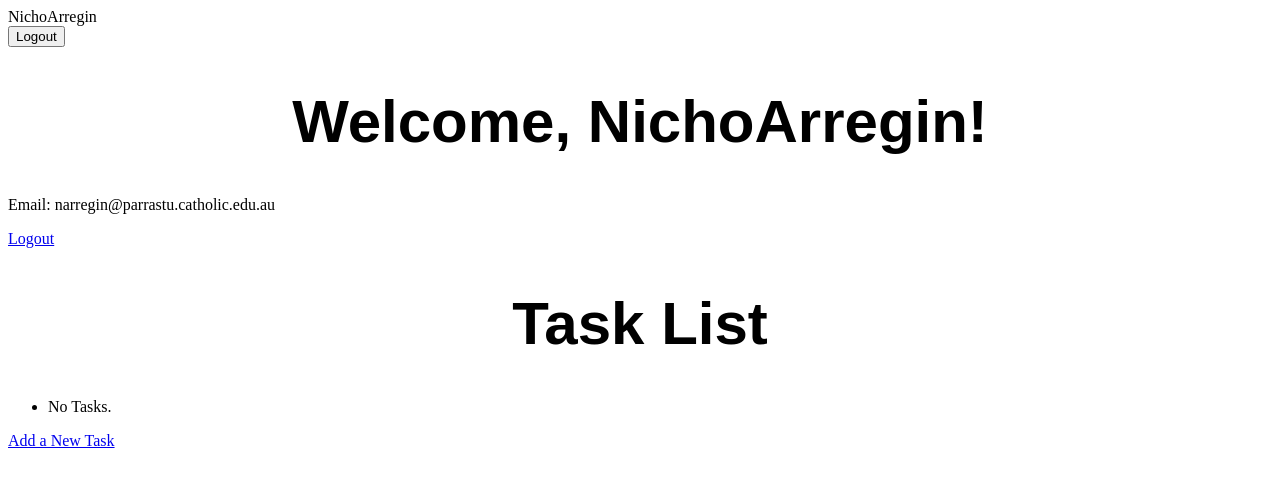
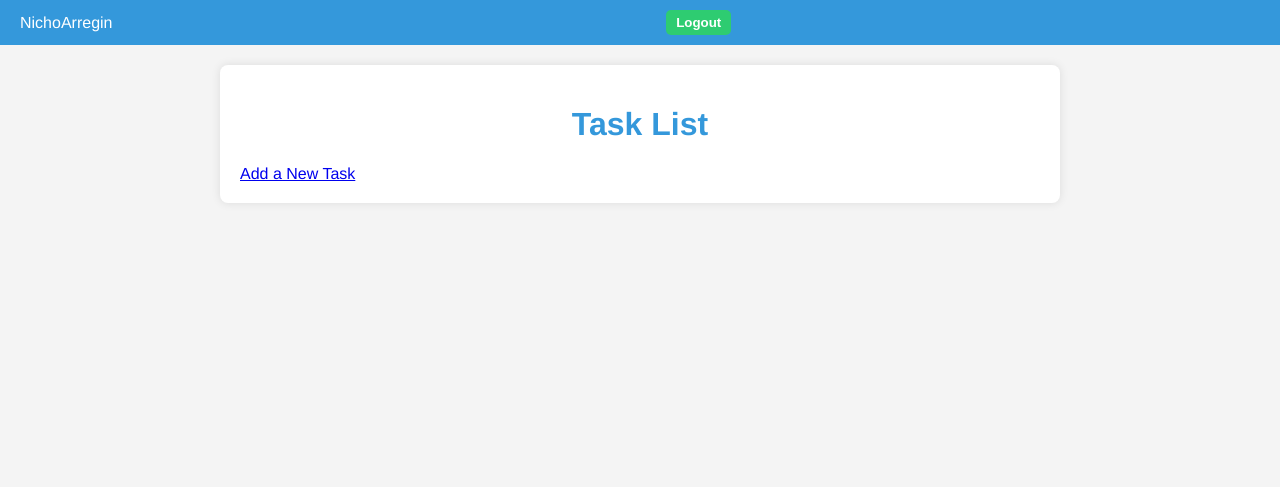
Before and after one commit to NichoArregin/pwa_project, a Django app: page /users/ in a window 1280 px wide. Shown: the top 487 px of the page. Run offline with Django 5.2, Linux system fonts and the light colour scheme; a user stored in the database is signed in.

Commit message:
Enhancing Project UI/UX - Week 6

```diff
--- a/tasks/static/tasks/styles.css
+++ b/tasks/static/tasks/styles.css
@@ -1,5 +1,135 @@
-h1{
-    font-family: sans-serif;
-    font-size: 60px;
-    text-align: center;
- }
+body {
+  font-family: Helvetica, sans-serif;
+  background-color: #f4f4f4;
+  color: #333;
+  margin: 0;
+  padding: 0;
+}
+
+header {
+  background-color: #3498db;
+  padding: 10px 20px;
+  color: white;
+}
+header .user-info {
+  display: flex;
+  justify-content: flex-end;
+  align-items: center;
+}
+header .user-info span {
+  margin-right: 15px;
+}
+header .user-info a, header .user-info button {
+  background-color: #2ecc71;
+  border: none;
+  padding: 5px 10px;
+  color: white;
+  border-radius: 5px;
+  cursor: pointer;
+  margin-left: 10px;
+}
+header .user-info a:hover, header .user-info button:hover {
+  background-color: rgb(41.4, 183.6, 101.7);
+}
+
+.messages {
+  list-style: none;
+  padding: 0;
+  margin: 10px auto;
+  width: 80%;
+  max-width: 600px;
+}
+.messages li {
+  padding: 10px;
+  margin-bottom: 5px;
+  border-radius: 5px;
+}
+.messages li.error {
+  background-color: #e74c3c;
+  color: white;
+}
+.messages li.success {
+  background-color: #2ecc71;
+  color: white;
+}
+
+main {
+  max-width: 800px;
+  margin: 20px auto;
+  padding: 20px;
+  background-color: white;
+  box-shadow: 0 0 10px rgba(0, 0, 0, 0.1);
+  border-radius: 8px;
+}
+main h1 {
+  font-size: 2rem;
+  text-align: center;
+  color: #3498db;
+}
+
+form {
+  display: flex;
+  flex-direction: column;
+  gap: 15px;
+  max-width: 400px;
+  margin: 0 auto;
+}
+form label {
+  font-weight: bold;
+}
+form input {
+  padding: 8px;
+  border: 1px solid #ddd;
+  border-radius: 5px;
+}
+form button {
+  padding: 10px;
+  background-color: #3498db;
+  border: none;
+  color: white;
+  font-weight: bold;
+  cursor: pointer;
+  border-radius: 5px;
+}
+form button:hover {
+  background-color: rgb(36.7380753138, 138.7882845188, 207.1619246862);
+}
+
+#task-list {
+  list-style: none;
+  padding: 0;
+}
+#task-list li {
+  padding: 10px;
+  border-bottom: 1px solid #ddd;
+}
+#task-list li:last-child {
+  border-bottom: none;
+}
+
+.button {
+  display: inline-block;
+  padding: 10px 15px;
+  text-decoration: none;
+  color: white;
+  background-color: #3498db;
+  border-radius: 5px;
+  font-weight: bold;
+  cursor: pointer;
+  text-align: center;
+}
+.button:hover {
+  background-color: rgb(36.7380753138, 138.7882845188, 207.1619246862);
+}
+
+@media (max-width: 600px) {
+  body {
+    padding: 10px;
+  }
+  header, main {
+    width: 100%;
+    padding: 10px;
+  }
+}
+
+/*# sourceMappingURL=styles.css.map */
--- /dev/null
+++ b/tasks/static/tasks/styles.scss
@@ -0,0 +1,143 @@
+@use "sass:color";
+// Define Variables
+$primary-color: #3498db;
+$secondary-color: #2ecc71;
+$bg-color: #f4f4f4;
+$text-color: #333;
+$font-stack: Helvetica, sans-serif;
+
+// Base Styling
+body {
+  font-family: $font-stack;
+  background-color: $bg-color;
+  color: $text-color;
+  margin: 0;
+  padding: 0;
+}
+
+// Header
+header {
+  background-color: $primary-color;
+  padding: 10px 20px;
+  color: white;
+  .user-info {
+    display: flex;
+    justify-content: flex-end;
+    align-items: center;
+    span {
+      margin-right: 15px;
+    }
+    a, button {
+      background-color: $secondary-color;
+      border: none;
+      padding: 5px 10px;
+      color: white;
+      border-radius: 5px;
+      cursor: pointer;
+      margin-left: 10px;
+      &:hover {
+        background-color: color.scale($secondary-color, $lightness: -10%);
+      }
+    }
+  }
+}
+
+// Messages
+.messages {
+  list-style: none;
+  padding: 0;
+  margin: 10px auto;
+  width: 80%;
+  max-width: 600px;
+  li {
+    padding: 10px;
+    margin-bottom: 5px;
+    border-radius: 5px;
+    &.error { background-color: #e74c3c; color: white; }
+    &.success { background-color: $secondary-color; color: white; }
+  }
+}
+
+// Main Content
+main {
+  max-width: 800px;
+  margin: 20px auto;
+  padding: 20px;
+  background-color: white;
+  box-shadow: 0 0 10px rgba(0, 0, 0, 0.1);
+  border-radius: 8px;
+  h1 {
+    font-size: 2rem;
+    text-align: center;
+    color: $primary-color;
+  }
+}
+
+// Forms and Inputs
+form {
+  display: flex;
+  flex-direction: column;
+  gap: 15px;
+  max-width: 400px;
+  margin: 0 auto;
+  label {
+    font-weight: bold;
+  }
+  input {
+    padding: 8px;
+    border: 1px solid #ddd;
+    border-radius: 5px;
+  }
+  button {
+    padding: 10px;
+    background-color: $primary-color;
+    border: none;
+    color: white;
+    font-weight: bold;
+    cursor: pointer;
+    border-radius: 5px;
+    &:hover {
+      background-color: color.scale($primary-color, $lightness: -10%);
+    }
+  }
+}
+
+// Task List
+#task-list {
+  list-style: none;
+  padding: 0;
+  li {
+    padding: 10px;
+    border-bottom: 1px solid #ddd;
+    &:last-child {
+      border-bottom: none;
+    }
+  }
+}
+
+// Buttons and Links
+.button {
+  display: inline-block;
+  padding: 10px 15px;
+  text-decoration: none;
+  color: white;
+  background-color: $primary-color;
+  border-radius: 5px;
+  font-weight: bold;
+  cursor: pointer;
+  text-align: center;
+  &:hover {
+    background-color: color.scale($primary-color, $lightness: -10%);
+  }
+}
+
+// Responsive Design
+@media (max-width: 600px) {
+  body {
+    padding: 10px;
+  }
+  header, main {
+    width: 100%;
+    padding: 10px;
+  }
+}
--- a/tasks/templates/tasks/index.html
+++ b/tasks/templates/tasks/index.html
@@ -1,13 +1,9 @@
 {% extends "tasks/layout.html" %}
 {% block content %}
-<h1>Welcome, {{ user.username }}!</h1>
-<p>Email: {{ user.email }}</p>
-<a href="{% url 'account_logout' %}">Logout</a>
-
 <h1>Task List</h1>
-   <ul>
+<ul id="task-list">
     {% for task in tasks %}
-           <li>{{ task }}</li>
+        <li>{{ task.name }}</li>
     {% empty %}
         <li>No Tasks.</li>
     {% endfor %}
--- a/tasks/templates/tasks/layout.html
+++ b/tasks/templates/tasks/layout.html
@@ -4,6 +4,8 @@
 <head>
     <title>{% block title %}Task List{% endblock %}</title>
     <link rel="stylesheet" href="{% static 'tasks/styles.css' %}">
+    <link rel="manifest" href="{% static 'tasks/manifest.json' %}">
+    {% block extra_head %}{% endblock %}
 </head>
 <body>
     <header>
@@ -25,8 +27,33 @@
         </ul>
     {% endif %}
     <main>
-        {% block content %}
-        {% endblock %}
+        {% block content %}{% endblock %}
     </main>
+
+    <!-- Register the service worker for the PWA -->
+    <script>
+        if ('serviceWorker' in navigator) {
+            navigator.serviceWorker.register("/service-worker.js")
+            .then(function(registration) {
+                console.log('Service Worker registered with scope:', registration.scope);
+
+                // Wait until the service worker is ready before sending messages
+                navigator.serviceWorker.ready.then(function(reg) {
+                    if (reg.active) {
+                        reg.active.postMessage({
+                            base_url: "{% url 'tasks:index' %}",
+                            add_task_url: "{% url 'tasks:add' %}"
+                        });
+                    }
+                }).catch(error => console.error('Service worker ready state error:', error));
+            })
+            .catch(function(error) {
+                console.log('Service Worker registration failed:', error);
+            });
+        }
+    </script>
+    {% block scripts %}
+    <script src="{% static 'tasks/tasks.js' %}"></script>
+    {% endblock %}
 </body>
 </html>
```
Also changed, not shown: tasks/static/tasks/tasks-db.js (added, +55 -0 lines), tasks/static/tasks/tasks.js (added, +215 -0 lines), tasks/templates/tasks/add.html (+9 -3 lines), db.sqlite3, tasks/static/tasks/icon-192x192.png (added), tasks/static/tasks/icon-512x512.png (added), tasks/static/tasks/manifest.json (added), 4 other files. Lines whose indentation alone changed are shown as unchanged.
